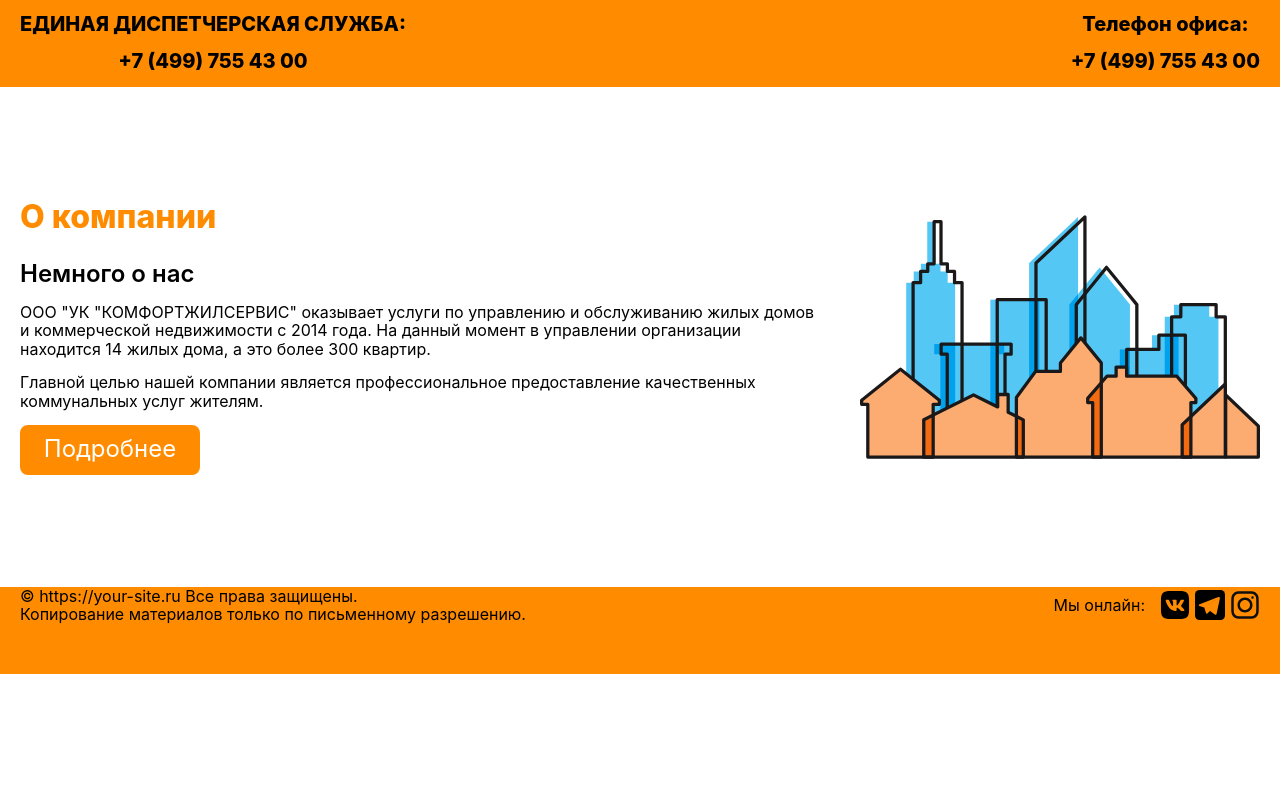
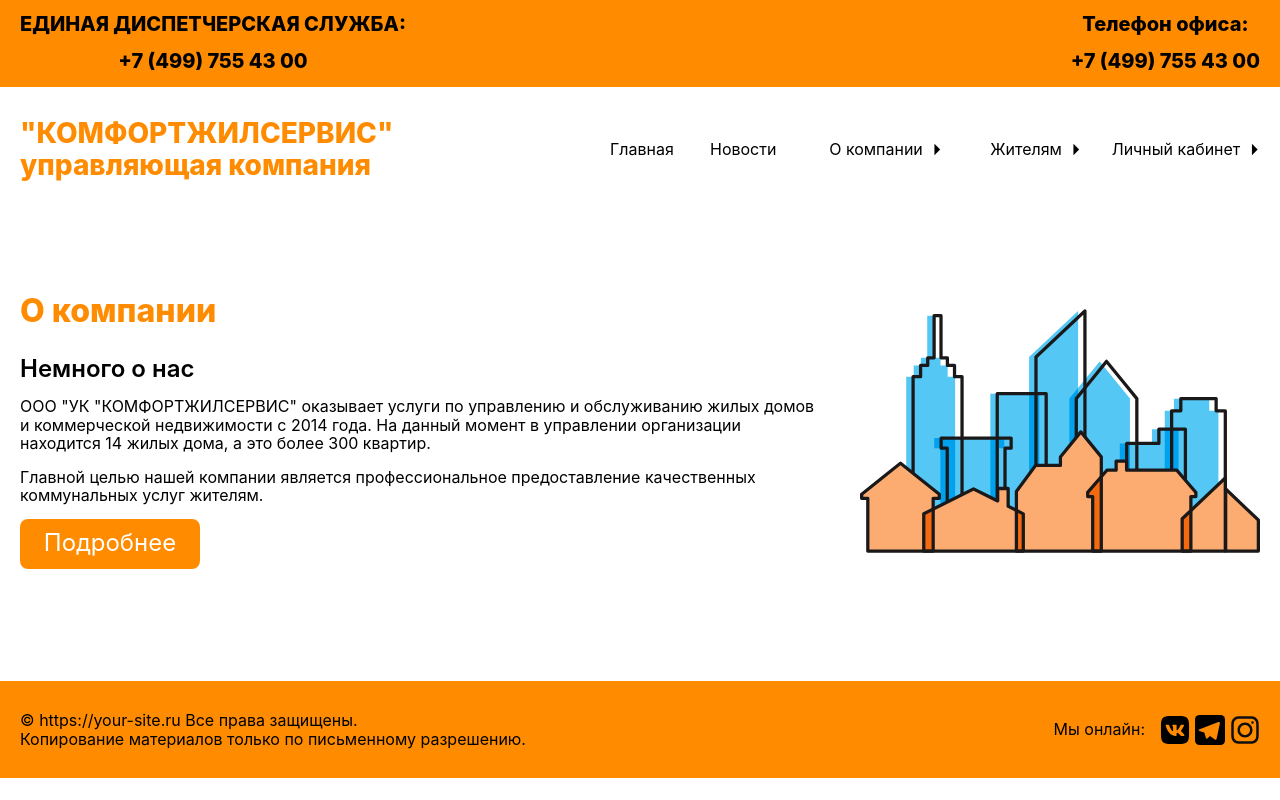
Before and after one commit to 1qqoo/communal-services, a React (Create React App) app: page / in a window 1280 px wide. Built offline with nearby package versions, Linux system fonts and the light colour scheme.

Commit message:
navigation

```diff
--- a/src/components/Footer/Footer.css
+++ b/src/components/Footer/Footer.css
@@ -7,7 +7,7 @@
 
 .footer__container {
     margin: 0 auto 0;
-    padding: 0 20px 50px;
+    padding: 30px 20px 30px;
     max-width: 1280px;
     box-sizing: border-box;
     display: flex;
--- a/src/components/Main/Main.js
+++ b/src/components/Main/Main.js
@@ -1,10 +1,12 @@
 import React from 'react';
 import './Main.css';
+import Navigation from '../Navigation/Navigation';
 import About from '../About/About';
 
 const Main = () => {
   return (
     <main className='main'>
+      <Navigation />
       <About />
     </main>
   );
--- /dev/null
+++ b/src/components/Navigation/Navigation.css
@@ -0,0 +1,179 @@
+.navigation {
+    margin: 30px auto 50px;
+    padding: 0 20px 0;
+    max-width: 1280px;
+    box-sizing: border-box;
+    display: flex;
+    justify-content: space-between;
+}
+
+.navigation__title {
+    margin: 0;
+    padding: 0;
+    font-size: 28px;
+    font-weight: 800;
+    color: #FF8C00;
+    max-width: 500px;
+}
+
+.navigation__box {
+    margin: 0;
+    padding: 0;
+    display: flex;
+    position: relative;
+}
+
+.navigation__container {
+    display: flex;
+}
+
+.navigation__container2 {
+    display: flex;
+}
+
+.navigation__container3 {
+    display: flex;
+}
+
+.navigation__menu {
+    display: flex;
+    flex-direction: column;
+    list-style-type: none;
+    margin: 0;
+    padding: 0;
+    position: absolute;
+    top: 50px;
+    justify-content: center;
+    align-items: center;
+    text-align: center;
+    width: 150px;
+}
+
+.navigation__menu > li {
+    display: flex;
+    justify-content: center;
+    margin: 0;
+    padding: 10px 0;
+    width: 100%;
+    color: #000;
+    background-color: #fff;
+    overflow: hidden;
+    font-size: 16px;
+    font-weight: 400;
+}
+
+.navigation__menu-container {
+    font-size: 16px;
+    font-weight: 400;
+    margin: 0;
+    padding: 0;
+    width: 150px;
+    display: flex;
+    gap: 10px;
+    height: 100%;
+    cursor: pointer;
+    justify-content: center;
+    align-items: center;
+    z-index: 3;
+    position: relative;
+}
+
+#menu, #menu2, #menu3 {
+    display: none;
+}
+
+#menu ~ .navigation__menu li {
+    height: 0;
+    margin: 0;
+    padding: 0;
+    border: 0;
+    transition: height 400ms cubic-bezier(0.23, 1, 0.32, 1);
+}
+
+#menu2 ~ .navigation__menu li {
+    height: 0;
+    margin: 0;
+    padding: 0;
+    border: 0;
+    transition: height 400ms cubic-bezier(0.23, 1, 0.32, 1);
+}
+
+#menu3 ~ .navigation__menu li {
+    height: 0;
+    margin: 0;
+    padding: 0;
+    border: 0;
+    transition: height 400ms cubic-bezier(0.23, 1, 0.32, 1);
+}
+
+#menu:checked ~ .navigation__menu_type_first li {
+    border-bottom: 1px solid #333;
+    background-color: #FF8C00;
+    height: 1em;
+    padding: 0.5em;
+    transition: height 400ms cubic-bezier(0.23, 1, 0.32, 1);
+}
+
+#menu2:checked ~ .navigation__menu_type_second li {
+    border-bottom: 1px solid #333;
+    background-color: #FF8C00;
+    height: 35px;
+    padding: 5px;
+    transition: height 400ms cubic-bezier(0.23, 1, 0.32, 1);
+}
+
+#menu3:checked ~ .navigation__menu_type_third li {
+    border-bottom: 1px solid #333;
+    background-color: #FF8C00;
+    height: 40px;
+    padding: 0.5em;
+    transition: height 400ms cubic-bezier(0.23, 1, 0.32, 1);
+}
+
+.navigation__links {
+    margin: 0;
+    padding: 0;
+    list-style: none;
+    display: flex;
+    align-items: center;
+}
+
+.navigation__links li {
+    margin: 0;
+    padding: 0;
+    font-size: 16px;
+    font-weight: 400;
+    width: 100px;
+}
+
+/* Поворот треугольников */
+
+#menu ~ .navigation__menu-container_type_first span {
+    transform: rotate(0);
+    transition: transform .2s ease-in;
+}
+
+#menu2 ~ .navigation__menu-container_type_second span {
+    transform: rotate(0);
+    transition: transform .2s ease-in;
+}
+
+#menu3 ~ .navigation__menu-container_type_third span {
+    transform: rotate(0);
+    transition: transform .2s ease-in;
+}
+
+#menu:checked ~ .navigation__menu-container_type_first span {
+    transform: rotate(90deg);
+    transition: transform .2s ease-in;
+}
+
+#menu2:checked ~ .navigation__menu-container_type_second span {
+    transform: rotate(90deg);
+    transition: transform .2s ease-in;
+}
+
+#menu3:checked ~ .navigation__menu-container_type_third span {
+    transform: rotate(90deg);
+    transition: transform .2s ease-in;
+}
--- /dev/null
+++ b/src/components/Navigation/Navigation.js
@@ -0,0 +1,43 @@
+import React from 'react';
+import './Navigation.css';
+
+export default function Navigation() {
+  return (
+    <section className='navigation'>
+        <h1 className='navigation__title'>"КОМФОРТЖИЛСЕРВИС" управляющая компания</h1>
+        <div className='navigation__box'>
+            <ul className='navigation__links'>
+                <li>Главная</li>
+                <li>Новости</li>
+            </ul>
+            <div className='navigation__container'>
+                <input id='menu' type='checkbox' />
+                <label htmlFor='menu' className='navigation__menu-container navigation__menu-container_type_first'>О компании <span>&#9205;</span></label>
+                <ul className='navigation__menu navigation__menu_type_first'>
+                    <li>Адреса и контакты</li>
+                    <li>Документы</li>
+                </ul>
+            </div>
+            <div className='navigation__container2'>
+                <input id='menu2' type='checkbox' />
+                <label htmlFor='menu2' className='navigation__menu-container navigation__menu-container_type_second'>Жителям <span>&#9205;</span></label>
+                <ul className='navigation__menu navigation__menu_type_second'>
+                    <li>Электронное обращение</li>
+                    <li>Запись на прием</li>
+                    <li>График приема населения</li>
+                    <li>Тарифы</li>
+                </ul>
+            </div>
+            <div className='navigation__container3'>
+                <input id='menu3' type='checkbox' />
+                <label htmlFor='menu3' className='navigation__menu-container navigation__menu-container_type_third'>Личный кабинет <span>&#9205;</span></label>
+                <ul className='navigation__menu navigation__menu_type_third'>
+                    <li>Личный кабинет МособлЕИРЦ</li>
+                    <li>Личный кабинет ЕДС ЖКХ</li>
+                    <li>MS MKD (для сотрудников)</li>
+                </ul>
+            </div>
+        </div>
+    </section>
+  )
+}
```
